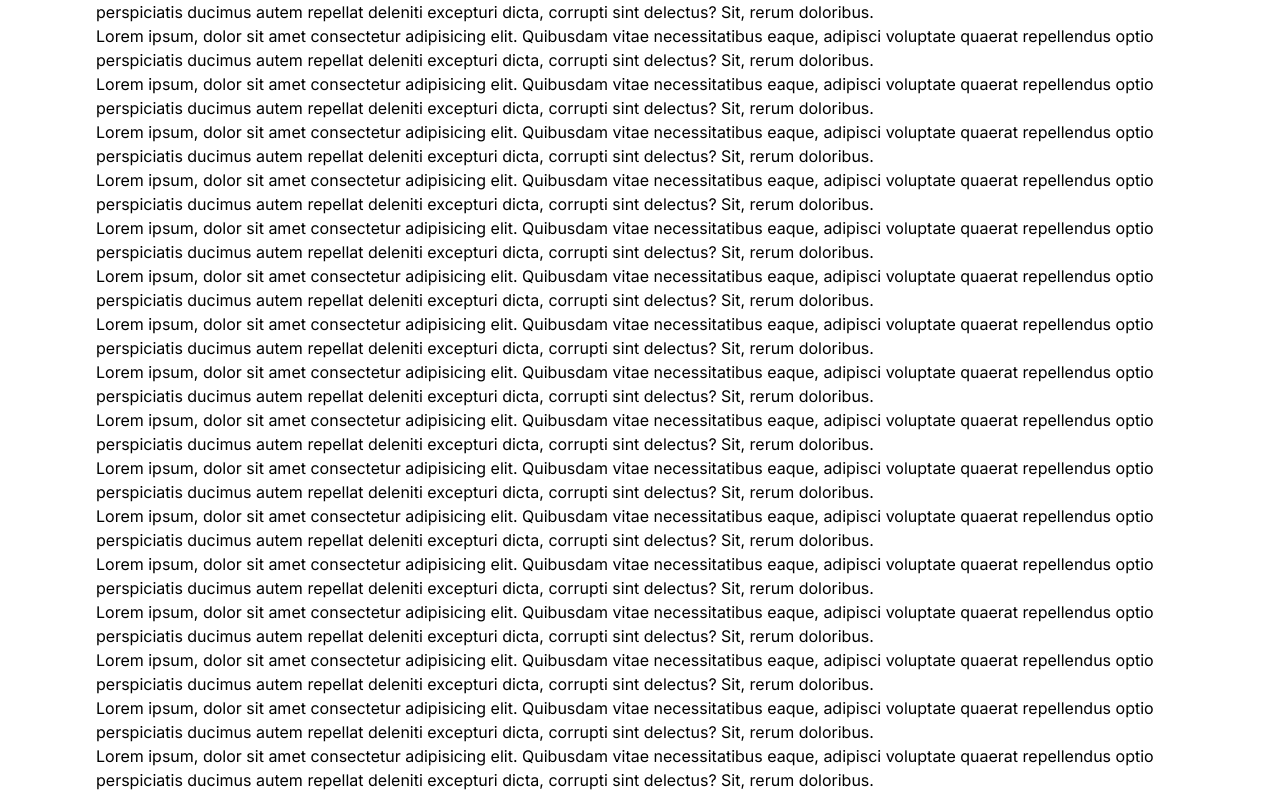
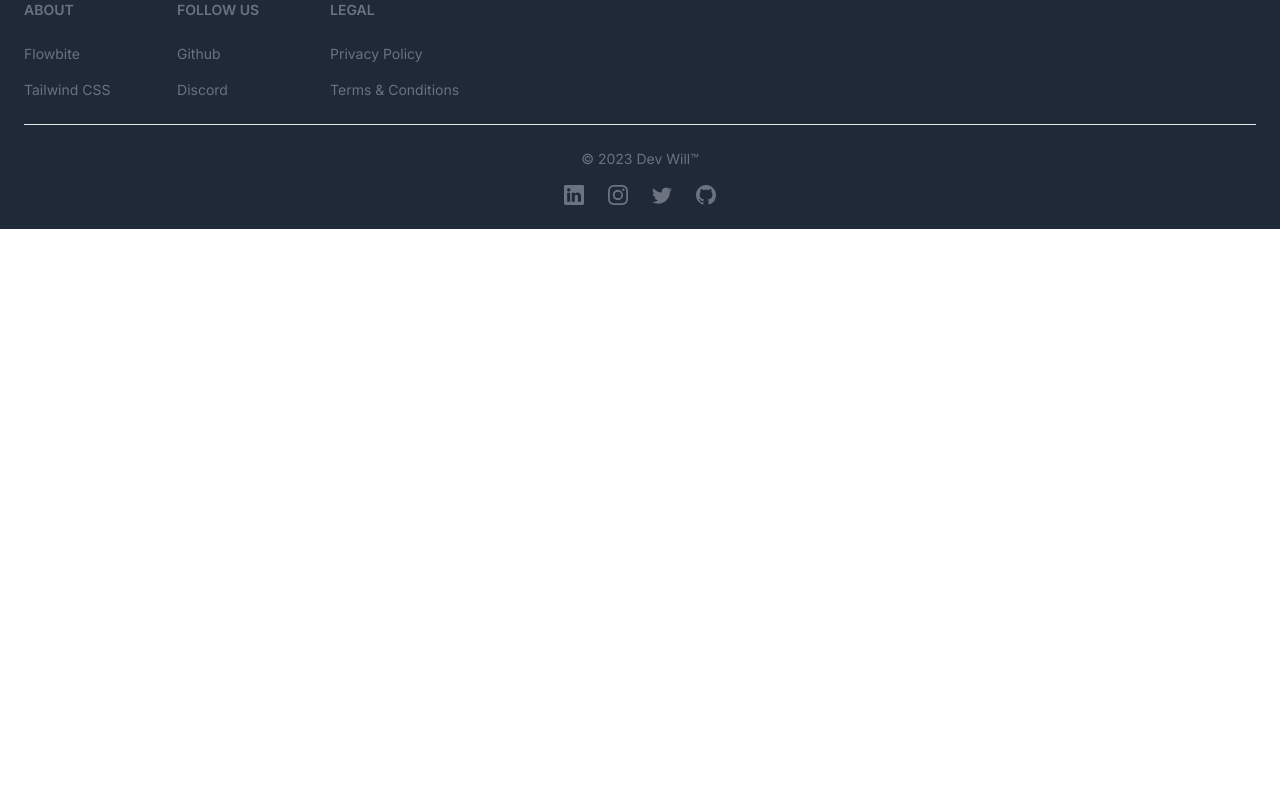
Before and after one commit to wlLima/great-food-frontend, a Next.js app: page / in a window 1280 px wide. Shown: the part 1985-2780 px from the top of the page. After the commit the page ends 2214 px from the top, so only its background shows below. Built offline with nearby package versions, Linux system fonts and the light colour scheme.

Commit message:
fix: remove unsused code

```diff
--- a/src/app/page.tsx
+++ b/src/app/page.tsx
@@ -107,63 +107,6 @@ export default function Home() {
 
         </div>
 
-        <div>
-          Lorem ipsum, dolor sit amet consectetur adipisicing elit. Quibusdam vitae necessitatibus eaque, adipisci voluptate quaerat repellendus optio perspiciatis ducimus autem repellat deleniti excepturi dicta, corrupti sint delectus? Sit, rerum doloribus.
-        </div>
-        <div>
-          Lorem ipsum, dolor sit amet consectetur adipisicing elit. Quibusdam vitae necessitatibus eaque, adipisci voluptate quaerat repellendus optio perspiciatis ducimus autem repellat deleniti excepturi dicta, corrupti sint delectus? Sit, rerum doloribus.
-        </div>
-        <div>
-          Lorem ipsum, dolor sit amet consectetur adipisicing elit. Quibusdam vitae necessitatibus eaque, adipisci voluptate quaerat repellendus optio perspiciatis ducimus autem repellat deleniti excepturi dicta, corrupti sint delectus? Sit, rerum doloribus.
-        </div>
-        <div>
-          Lorem ipsum, dolor sit amet consectetur adipisicing elit. Quibusdam vitae necessitatibus eaque, adipisci voluptate quaerat repellendus optio perspiciatis ducimus autem repellat deleniti excepturi dicta, corrupti sint delectus? Sit, rerum doloribus.
-        </div>
-        <div>
-          Lorem ipsum, dolor sit amet consectetur adipisicing elit. Quibusdam vitae necessitatibus eaque, adipisci voluptate quaerat repellendus optio perspiciatis ducimus autem repellat deleniti excepturi dicta, corrupti sint delectus? Sit, rerum doloribus.
-        </div>
-        <div>
-          Lorem ipsum, dolor sit amet consectetur adipisicing elit. Quibusdam vitae necessitatibus eaque, adipisci voluptate quaerat repellendus optio perspiciatis ducimus autem repellat deleniti excepturi dicta, corrupti sint delectus? Sit, rerum doloribus.
-        </div>
-        <div>
-          Lorem ipsum, dolor sit amet consectetur adipisicing elit. Quibusdam vitae necessitatibus eaque, adipisci voluptate quaerat repellendus optio perspiciatis ducimus autem repellat deleniti excepturi dicta, corrupti sint delectus? Sit, rerum doloribus.
-        </div>
-        <div>
-          Lorem ipsum, dolor sit amet consectetur adipisicing elit. Quibusdam vitae necessitatibus eaque, adipisci voluptate quaerat repellendus optio perspiciatis ducimus autem repellat deleniti excepturi dicta, corrupti sint delectus? Sit, rerum doloribus.
-        </div>
-        <div>
-          Lorem ipsum, dolor sit amet consectetur adipisicing elit. Quibusdam vitae necessitatibus eaque, adipisci voluptate quaerat repellendus optio perspiciatis ducimus autem repellat deleniti excepturi dicta, corrupti sint delectus? Sit, rerum doloribus.
-        </div>
-        <div>
-          Lorem ipsum, dolor sit amet consectetur adipisicing elit. Quibusdam vitae necessitatibus eaque, adipisci voluptate quaerat repellendus optio perspiciatis ducimus autem repellat deleniti excepturi dicta, corrupti sint delectus? Sit, rerum doloribus.
-        </div>
-        <div>
-          Lorem ipsum, dolor sit amet consectetur adipisicing elit. Quibusdam vitae necessitatibus eaque, adipisci voluptate quaerat repellendus optio perspiciatis ducimus autem repellat deleniti excepturi dicta, corrupti sint delectus? Sit, rerum doloribus.
-        </div>
-        <div>
-          Lorem ipsum, dolor sit amet consectetur adipisicing elit. Quibusdam vitae necessitatibus eaque, adipisci voluptate quaerat repellendus optio perspiciatis ducimus autem repellat deleniti excepturi dicta, corrupti sint delectus? Sit, rerum doloribus.
-        </div>
-        <div>
-          Lorem ipsum, dolor sit amet consectetur adipisicing elit. Quibusdam vitae necessitatibus eaque, adipisci voluptate quaerat repellendus optio perspiciatis ducimus autem repellat deleniti excepturi dicta, corrupti sint delectus? Sit, rerum doloribus.
-        </div>
-        <div>
-          Lorem ipsum, dolor sit amet consectetur adipisicing elit. Quibusdam vitae necessitatibus eaque, adipisci voluptate quaerat repellendus optio perspiciatis ducimus autem repellat deleniti excepturi dicta, corrupti sint delectus? Sit, rerum doloribus.
-        </div>
-        <div>
-          Lorem ipsum, dolor sit amet consectetur adipisicing elit. Quibusdam vitae necessitatibus eaque, adipisci voluptate quaerat repellendus optio perspiciatis ducimus autem repellat deleniti excepturi dicta, corrupti sint delectus? Sit, rerum doloribus.
-        </div>
-        <div>
-          Lorem ipsum, dolor sit amet consectetur adipisicing elit. Quibusdam vitae necessitatibus eaque, adipisci voluptate quaerat repellendus optio perspiciatis ducimus autem repellat deleniti excepturi dicta, corrupti sint delectus? Sit, rerum doloribus.
-        </div>
-        <div>
-          Lorem ipsum, dolor sit amet consectetur adipisicing elit. Quibusdam vitae necessitatibus eaque, adipisci voluptate quaerat repellendus optio perspiciatis ducimus autem repellat deleniti excepturi dicta, corrupti sint delectus? Sit, rerum doloribus.
-        </div>
-        <div>
-          Lorem ipsum, dolor sit amet consectetur adipisicing elit. Quibusdam vitae necessitatibus eaque, adipisci voluptate quaerat repellendus optio perspiciatis ducimus autem repellat deleniti excepturi dicta, corrupti sint delectus? Sit, rerum doloribus.
-        </div>
-        <div>
-          Lorem ipsum, dolor sit amet consectetur adipisicing elit. Quibusdam vitae necessitatibus eaque, adipisci voluptate quaerat repellendus optio perspiciatis ducimus autem repellat deleniti excepturi dicta, corrupti sint delectus? Sit, rerum doloribus.
-        </div>
       </main >
       <Footer />
     </div >
```
